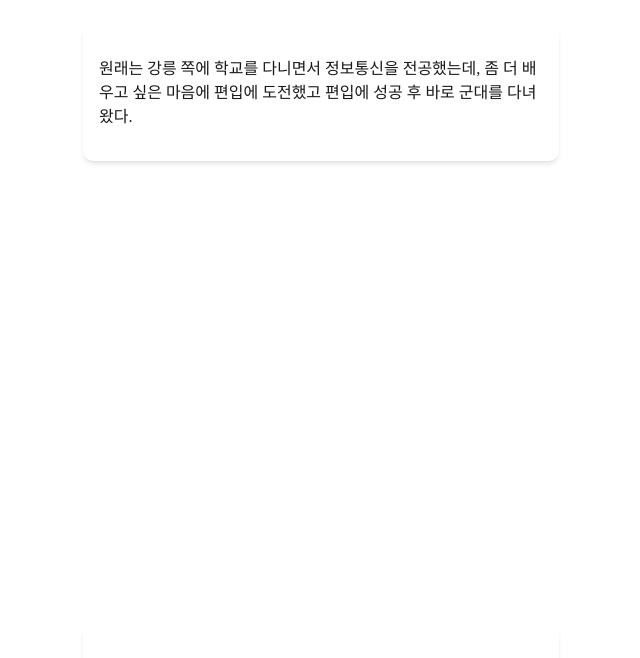
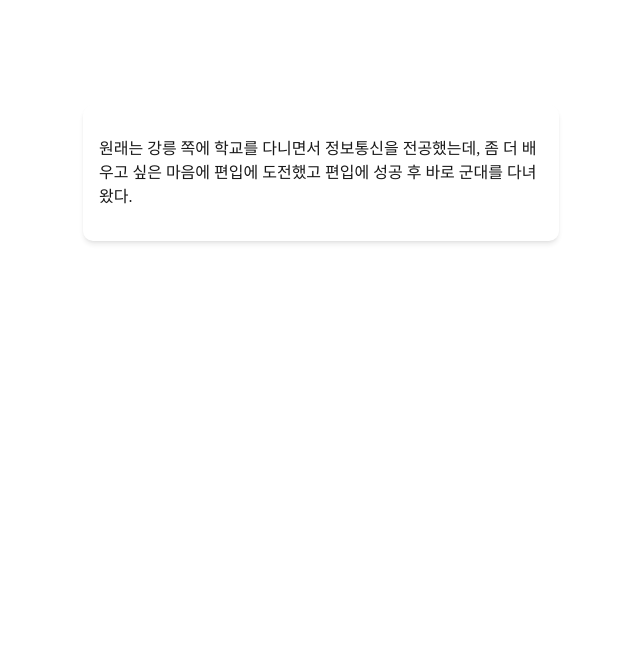
Before and after one commit to PracticeKJY/my-frontend-story, a Next.js app: page / in a window 1280 px wide. Shown: the part 1973-2631 px from the top of the page, without its empty margins (319-959 px from the left). Built offline with nearby package versions, Linux system fonts and the light colour scheme; a web font is replaced by a local one.

Commit message:
🎨 modify. TextWrapper 컴포넌트 수정 - vh의 수치를 60으로 수정하였습니다.

```diff
--- a/app/component/body/Body.tsx
+++ b/app/component/body/Body.tsx
@@ -394,7 +394,7 @@ const TextWrapper = forwardRef<HTMLDivElement, TextWrapperProps>(
   ({ children }, ref) => {
     return (
       <div
-        className="mb-[50vh] px-4 py-8
+        className="mb-[60vh] px-4 py-8
     flex flex-col
     opacity-90 "
         ref={ref}
```
